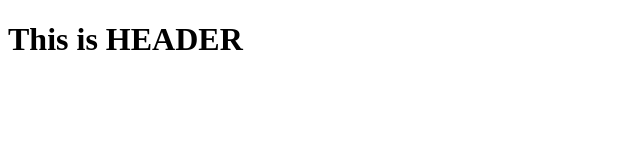
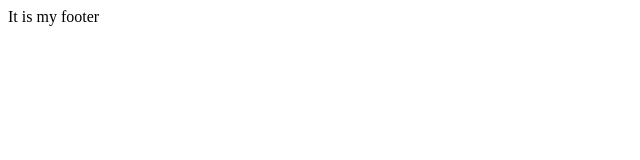
Before and after one commit to VSAlexander/GitTutorialMy, a plain HTML site: page index.html in a window 1280 px wide. Shown: the whole page, without its empty margins (0-640 px from the left). Drawn offline with Linux system fonts and the light colour scheme.

Commit message:
created index html and added footer

```diff
--- a/index.html
+++ b/index.html
@@ -7,8 +7,6 @@
     <title>Document</title>
   </head>
   <body>
-    <header>
-      <h1>This is HEADER</h1>
-    </header>
+    <footer>It is my footer</footer>
   </body>
 </html>
```
